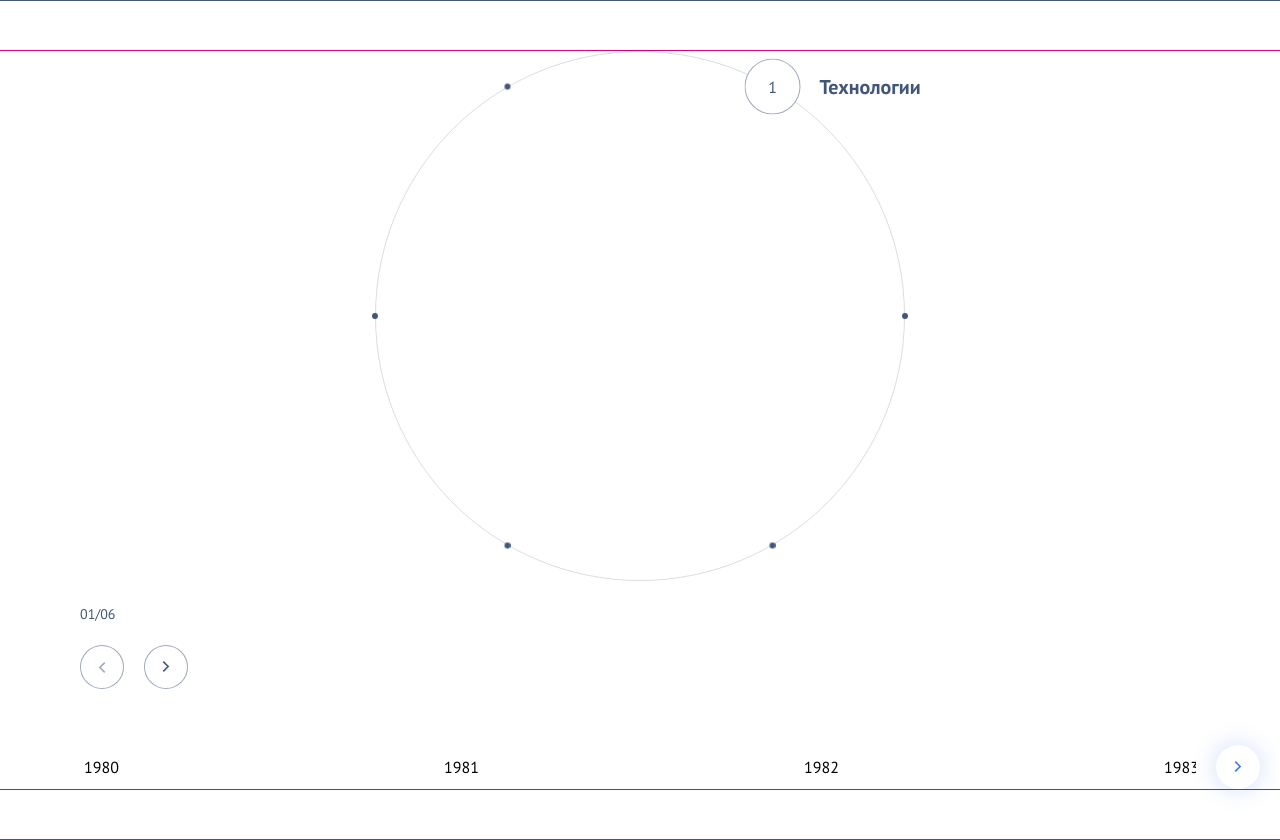
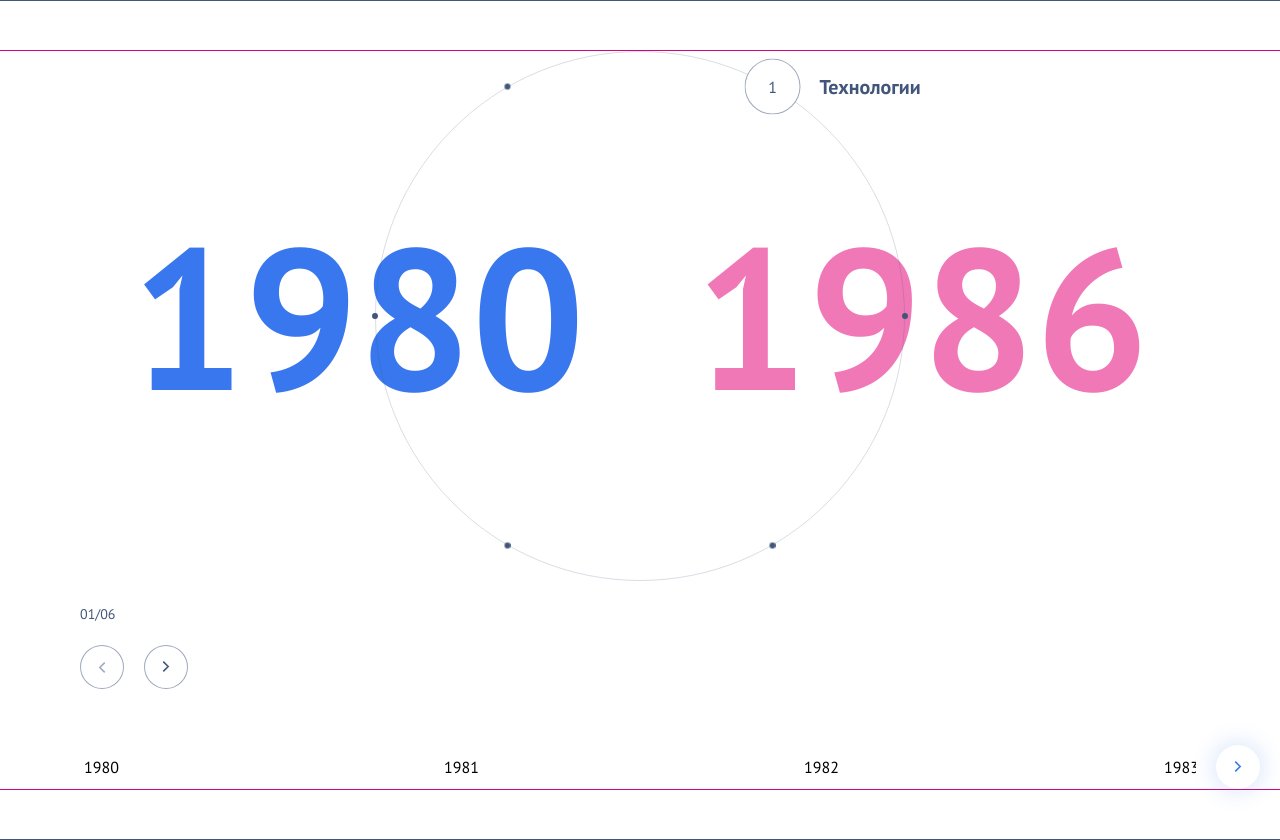
Before and after one commit to elkirillova/only_test, a React app: page / in a window 1280 px wide. Built offline with nearby package versions, Linux system fonts and the light colour scheme.

Commit message:
feat: add years

```diff
--- a/src/components/TimeLineSlider/TimeLineSlider.scss
+++ b/src/components/TimeLineSlider/TimeLineSlider.scss
@@ -4,6 +4,41 @@
 :root {
 	--swiper-navigation-size: 40px;
 	--swiper-navigation-sides-offset: 20px;
+}
+
+.timeline {
+	&__years {
+		display: flex;
+		gap: 30px;
+
+		@include breakpoint(l) {
+			position: absolute;
+			top: 50%;
+			left: 50%;
+			transform: translate(-50%, -50%);
+			gap: 110px;
+			z-index: -1;
+		}
+	}
+
+	&__year {
+		font-size: 56px;
+		font-weight: 700;
+		line-height: 1.3;
+		letter-spacing: -2%;
+
+		@include breakpoint(l) {
+			font-size: 200px;
+			line-height: 0.8;
+		}
+
+		&--start {
+			color: $color-blue;
+		}
+		&--end {
+			color: $color-fucsia;
+		}
+	}
 }
 
 .timeline-period-slider {
@@ -94,7 +129,7 @@
 			white-space: nowrap;
 			font-size: 20px;
 			line-height: 1.5;
-			font-weight: 600;
+			font-weight: 700;
 			color: $color-dark-blue;
 			opacity: 0;
 			transition: opacity 0.5s ease;
--- a/src/components/TimeLineSlider/TimelinePeriodSlider/TimelinePeriodSlider.tsx
+++ b/src/components/TimeLineSlider/TimelinePeriodSlider/TimelinePeriodSlider.tsx
@@ -18,6 +18,7 @@ export function TimelinePeriodSlider({ slides, onChangeActiveIndex }: CircularSl
 	const [isMobile, setIsMobile] = useState(window.innerWidth < BREAKPOINT)
 	const [currentIndex, setCurrentIndex] = useState(0)
 	const [showLabelIndex, setShowLabelIndex] = useState<number | null>(null)
+	const [years, setYears] = useState(slides[0].range)
 
 	useEffect(() => {
 		animateToIndex(0)
@@ -61,6 +62,24 @@ export function TimelinePeriodSlider({ slides, onChangeActiveIndex }: CircularSl
 		})
 	}, [isMobile, slides])
 
+	const animateYears = (fromRange: number[], toRange: number[], duration = 0.6) => {
+		const obj = {
+			start: fromRange[0],
+			end: fromRange[1],
+		}
+
+		gsap.to(obj, {
+			start: toRange[0],
+			end: toRange[1],
+			duration,
+			ease: 'power2.inOut',
+			onUpdate: () => {
+				// во время анимации плавно меняем цифры
+				setYears([Math.round(obj.start), Math.round(obj.end)])
+			},
+		})
+	}
+
 	const animateToIndex = (newIndex: number) => {
 		if (isMobile) {
 			if (!containerRef.current) return
@@ -81,6 +100,9 @@ export function TimelinePeriodSlider({ slides, onChangeActiveIndex }: CircularSl
 
 		//движение по часовой, если diff больше половины круга (слева), иначе против часовой (справа)
 		const clockwise = diff >= totalSlides / 2
+
+		// запуск анимации лет одновременно с движением
+		animateYears(slides[currentIndex].range, slides[newIndex].range)
 
 		function getArcPath(
 			startX: number,
@@ -163,6 +185,10 @@ export function TimelinePeriodSlider({ slides, onChangeActiveIndex }: CircularSl
 			<div
 				className={`timeline-period-slider__container ${isMobile ? 'is-mobile' : 'is-desktop'}`}
 			>
+				<div className="timeline__years">
+					<span className="timeline__year timeline__year--start">{years[0]}</span>
+					<span className="timeline__year timeline__year--end">{years[1]}</span>
+				</div>
 				<div
 					className={`timeline-period-slider__content`}
 					ref={containerRef}
--- a/src/styles/_colors.scss
+++ b/src/styles/_colors.scss
@@ -1,6 +1,7 @@
 $color-white: #fff;
 $color-blue: #3877ee;
 $color-dark-blue: #42567a;
+$color-fucsia: #f178b6;
 
 $color-dark-blue-opacity-20: rgba(66, 86, 122, 0.2);
 $color-dark-blue-opacity-50: rgba(66, 86, 122, 0.5);
```
